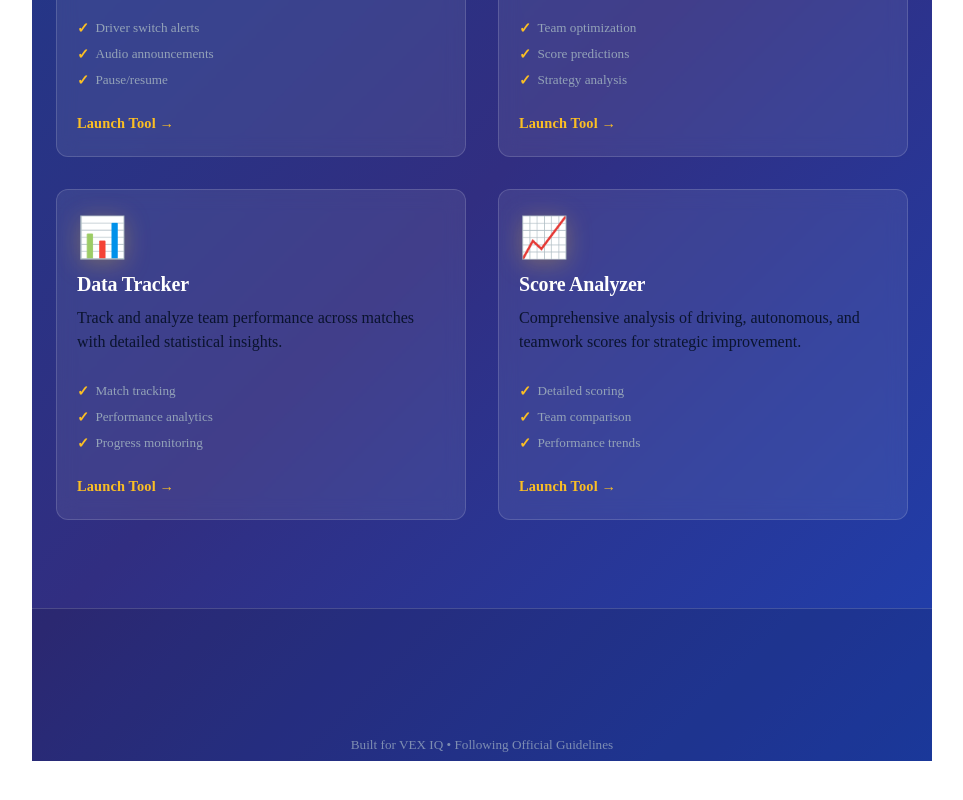
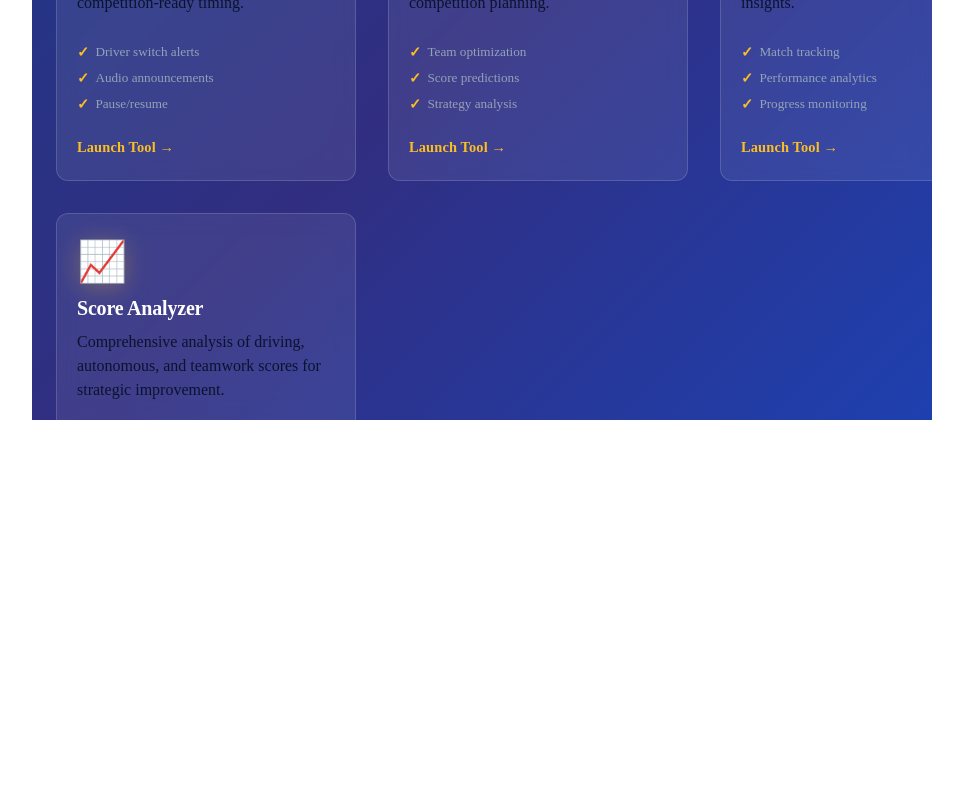
Before and after one commit to yoginaik1208/VEXcelerate, a React (Vite) app: page / in a window 1280 px wide. Shown: the part 590-1390 px from the top of the page, without its empty margins (158-1121 px from the left). After the commit the page ends 1050 px from the top, so only its background shows below. Built offline with nearby package versions, Linux system fonts and the light colour scheme.

Commit message:
fix: eliminate empty space on web app with flexbox layout and minimal padding

```diff
--- a/src/Homepage.css
+++ b/src/Homepage.css
@@ -1,10 +1,14 @@
 /* VEXcelerate Homepage - Premium UI/UX Design */
 
 .homepage-container {
-  min-height: fit-content;
+  min-height: auto;
+  max-height: 100vh;
   background: linear-gradient(135deg, #1e3a8a 0%, #312e81 50%, #1e40af 100%);
   color: #ffffff;
   overflow-x: hidden;
+  display: flex;
+  flex-direction: column;
+  justify-content: space-between;
 }
 
 /* Hero Section */
@@ -69,9 +73,10 @@
 
 /* Features Section */
 .features-section {
-  padding: 0.75rem 1.5rem 0.5rem;
+  padding: 0.75rem 1.5rem 0.25rem;
   max-width: 1400px;
   margin: 0 auto;
+  flex: 1;
 }
 
 .features-grid {
@@ -220,20 +225,22 @@
 
 /* Footer */
 .homepage-footer {
-  padding: 0.5rem 1.5rem 0.5rem;
+  padding: 0.35rem 1.5rem 0.35rem;
   text-align: center;
   border-top: 1px solid rgba(255, 255, 255, 0.1);
   background: rgba(0, 0, 0, 0.15);
+  margin-top: auto;
+  flex-shrink: 0;
 }
 
 .ad-container {
   max-width: 728px;
-  margin: 0 auto 0.35rem;
+  margin: 0 auto 0.25rem;
   opacity: 0.9;
 }
 
 .footer-text {
-  font-size: 0.825rem;
+  font-size: 0.8rem;
   color: #94a3b8;
   margin: 0;
   font-weight: 400;
```
